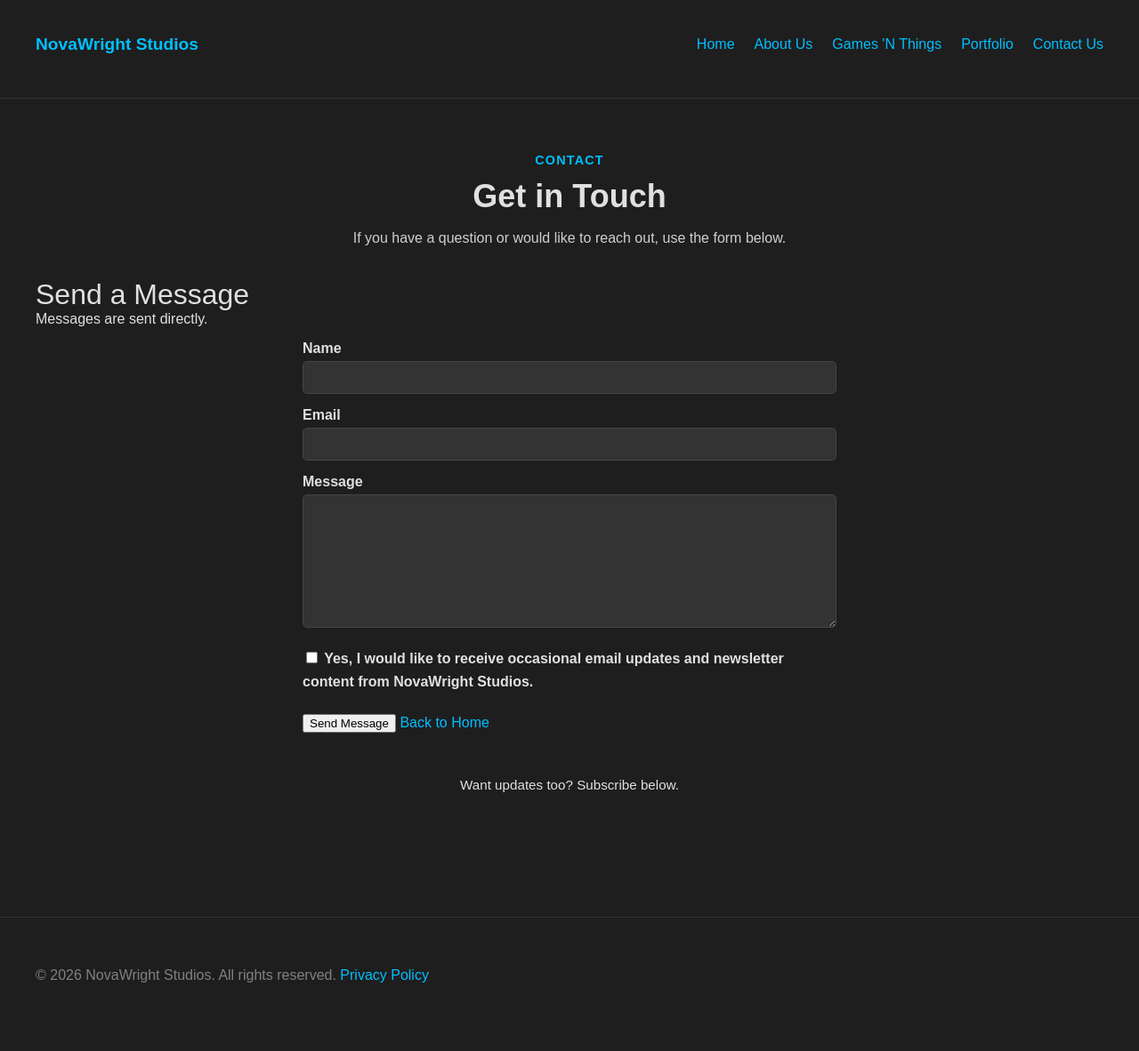
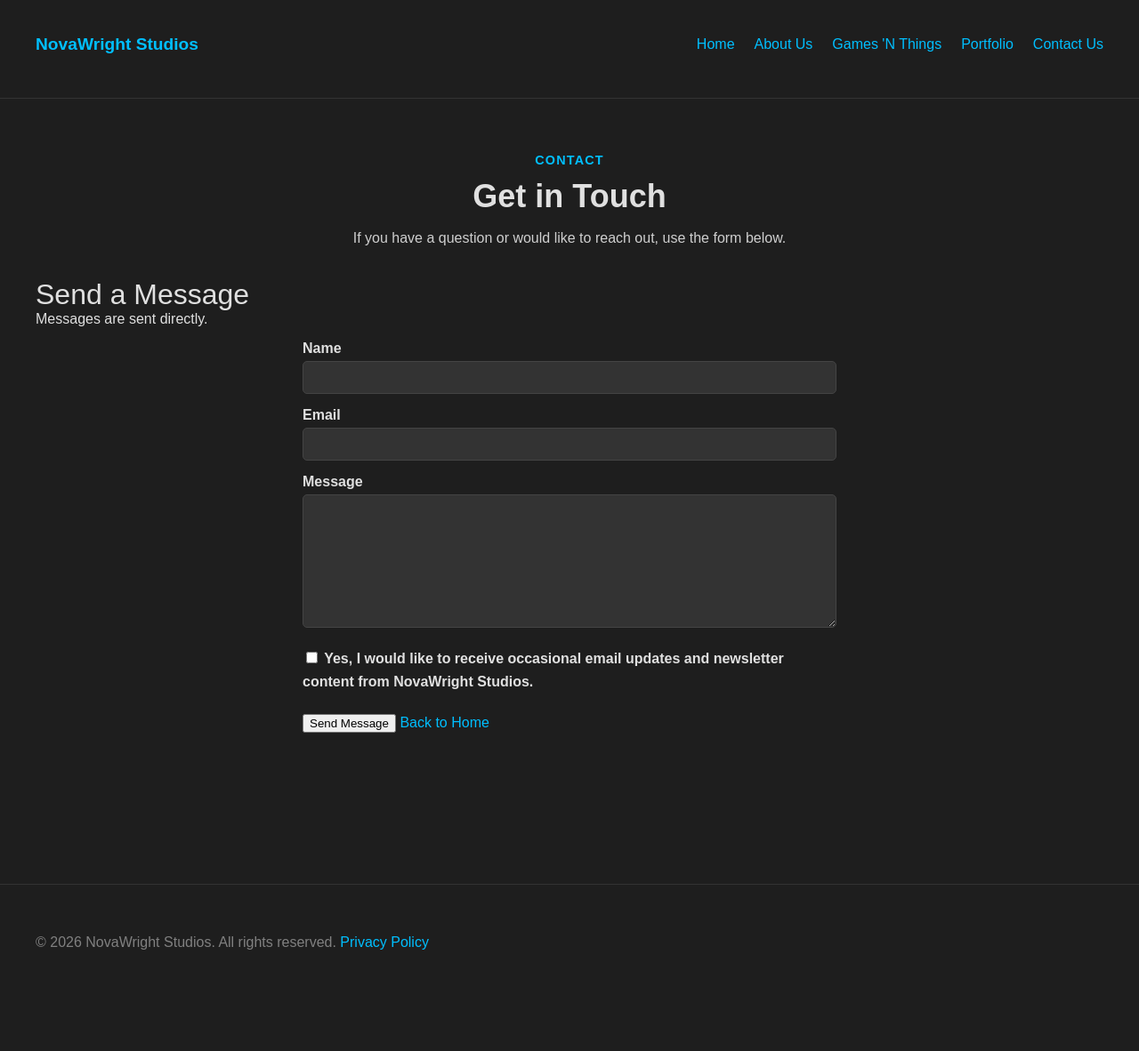
Before and after one commit to ScriptureExamined/NovawrightStudios, a Jekyll site: the page built from contact.html, in a window 1280 px wide. Shown: the whole page at 89% size. Built offline with Jekyll 4.4.1, drawn with Linux system fonts in a browser that asks for light colours; after the commit the page ends 1145 px from its top, so only the background shows below that.

Commit message:
Update contact.html

```diff
--- a/contact.html
+++ b/contact.html
@@ -128,14 +128,14 @@ load_web3: true
           <a href="index.html" class="btn btn-outline">Back to Home</a>
         </div>-->
 
-        <div id="newsletter-after-submit" class="newsletter-after-submit">
+        <!--<div id="newsletter-after-submit" class="newsletter-after-submit">
           <div class="newsletter-inline-copy">
             Want updates too? Subscribe below.
           </div>
           <div class="newsletter-form">
             <div class="ml-embedded" data-form="vDCP03"></div>
           </div>
-        </div>
+        </div>-->
       </div>
     </div>
   </div>
```
